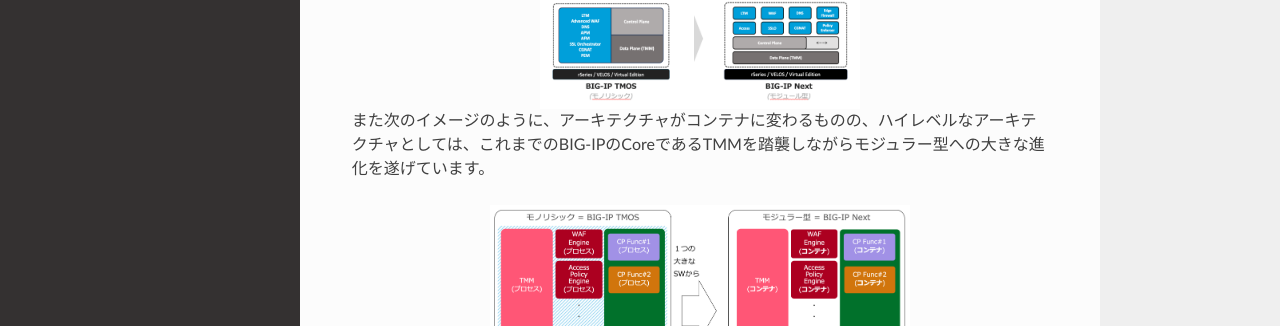
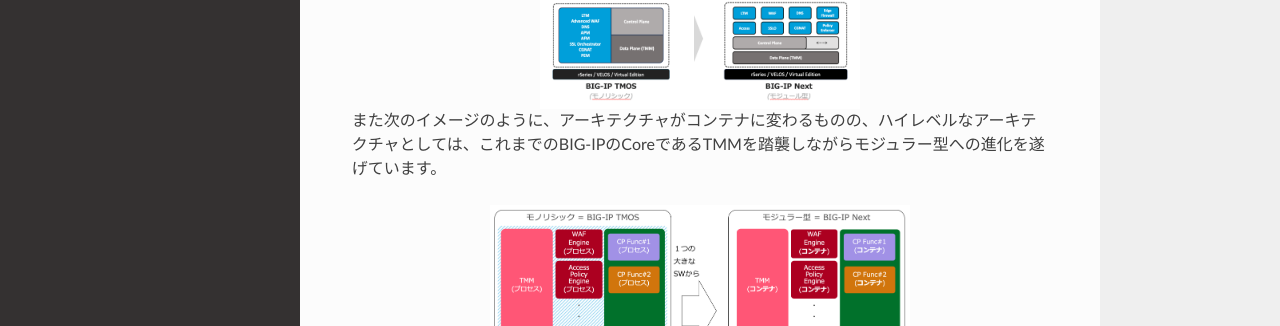
Before and after one commit to BeF5/f5j-easy-setup-next-ltm, a Sphinx documentation site: the page built from docs/content01/module02/module02.rst, in a window 1280 px wide and 1329 px high. Shown: the part 495-821 px from the top of the window. Built offline with Sphinx 7.4.7 and the Read the Docs theme 2.0.0, drawn with Linux system fonts in a browser that asks for light colours.

Commit message:
Update module02.rst

```diff
--- a/docs/content01/module02/module02.rst
+++ b/docs/content01/module02/module02.rst
@@ -12,7 +12,9 @@ F5は、2023年に、次世代アーキテクチャーを採用したソフト
    :align: center
 
 
-また次のイメージのように、アーキテクチャがコンテナに変わるものの、ハイレベルなアーキテクチャとしては、これまでのBIG-IPのCoreであるTMMを踏襲しながらモジュラー型への大きな進化を遂げています。
+
+
+また次のイメージのように、アーキテクチャがコンテナに変わるものの、ハイレベルなアーキテクチャとしては、これまでのBIG-IPのCoreであるTMMを踏襲しながらモジュラー型への進化を遂げています。
 
 .. figure:: images/c1-m2-2.png
    :scale: 20%
```
